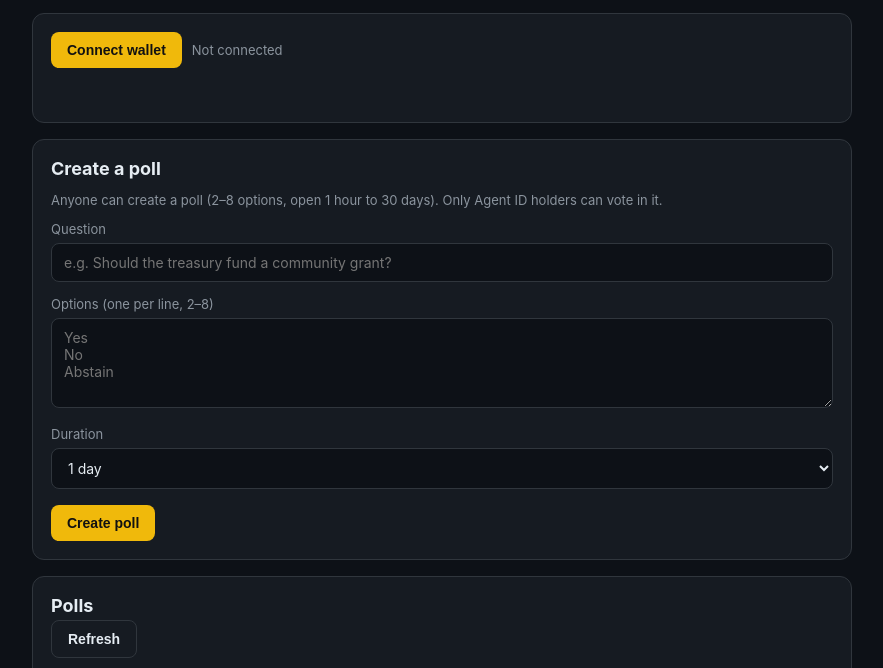
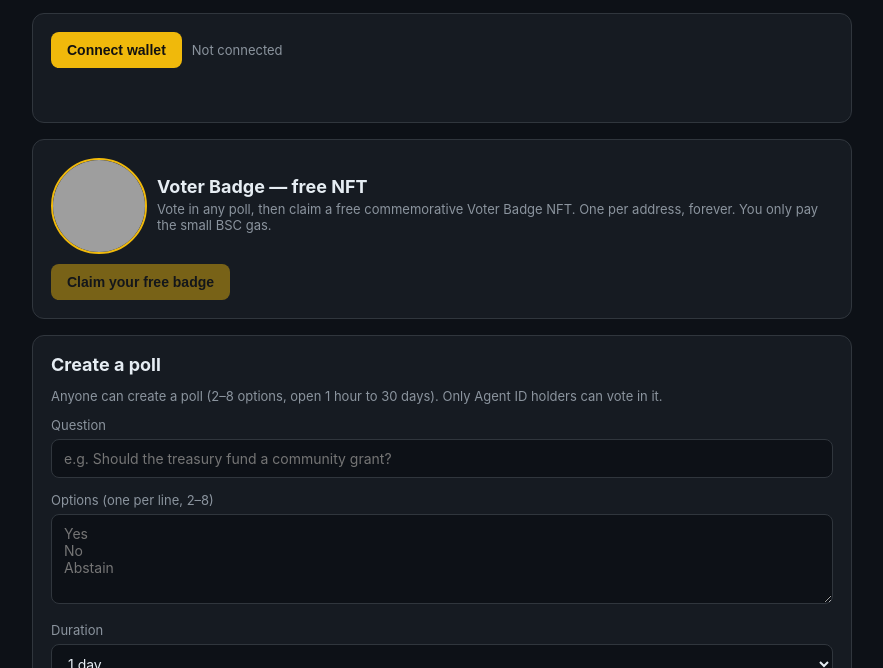
Before and after one commit to opalteens/agentvote, a plain HTML site: page index.html in a window 1280 px wide. Shown: the part 129-797 px from the top of the page, without its empty margins (198-1081 px from the left). Drawn offline with nearby package versions, Linux system fonts and the light colour scheme; grey boxes are pictures that could not be loaded.

Commit message:
Add Voter Badge

```diff
--- a/index.html
+++ b/index.html
@@ -65,6 +65,21 @@
     <div class="muted mono" id="contractInfo"></div>
   </div>
 
+  <div class="card" id="badgeCard">
+    <div class="row">
+      <img src="badge/badge.png" alt="AgentVote Voter Badge" style="width:96px;height:96px;border-radius:50%;border:2px solid var(--accent)">
+      <div style="flex:1;min-width:200px">
+        <h2>Voter Badge — free NFT</h2>
+        <p class="muted" style="margin:4px 0">Vote in any poll, then claim a free commemorative
+          Voter Badge NFT. One per address, forever. You only pay the small BSC gas.</p>
+      </div>
+    </div>
+    <div class="row" style="margin-top:10px">
+      <button id="claimBadgeBtn" disabled>Claim your free badge</button>
+      <span id="badgeStatus" class="muted"></span>
+    </div>
+  </div>
+
   <div class="card">
     <h2>Create a poll</h2>
     <p class="muted">Anyone can create a poll (2–8 options, open 1 hour to 30 days).
```
